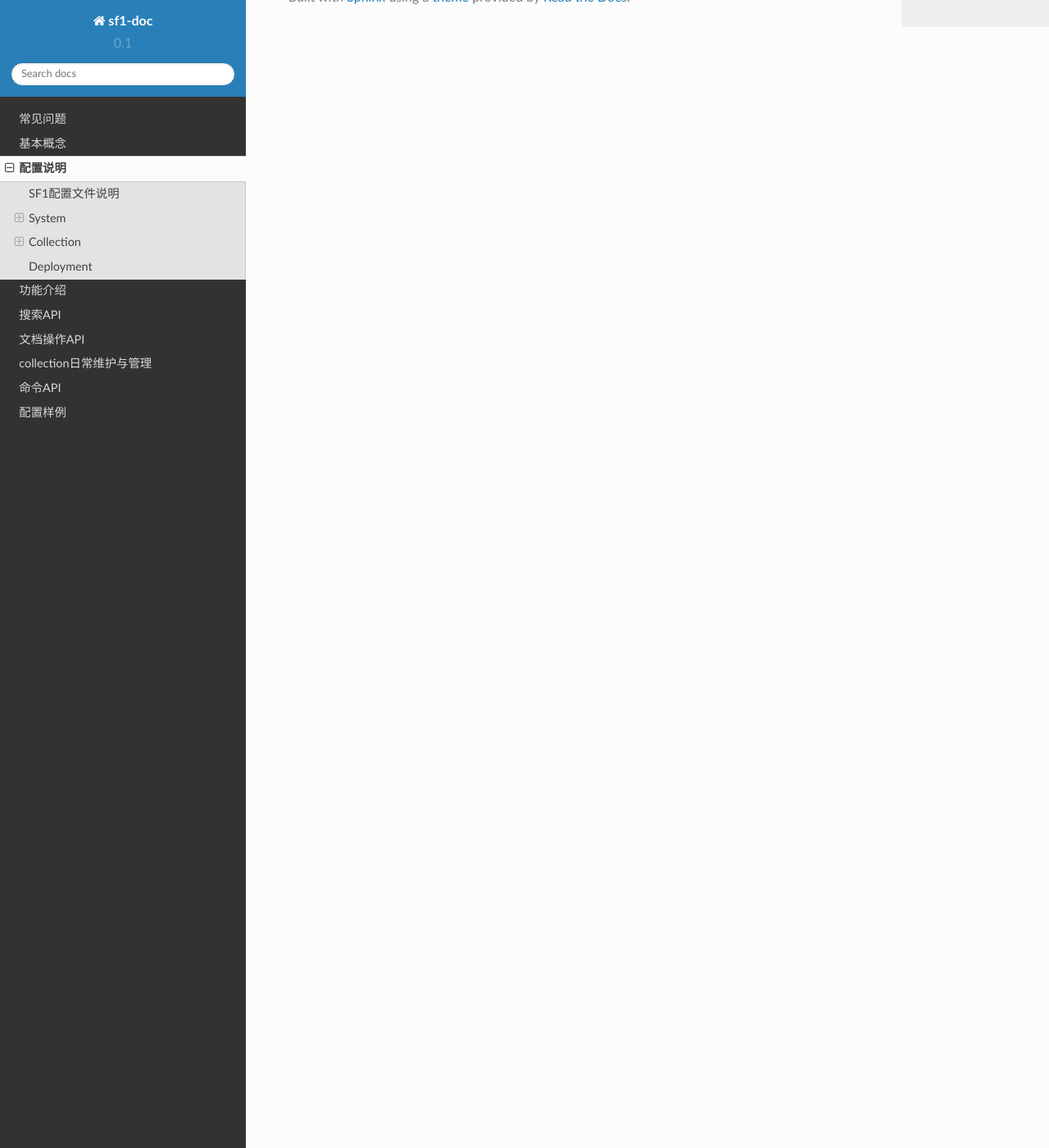
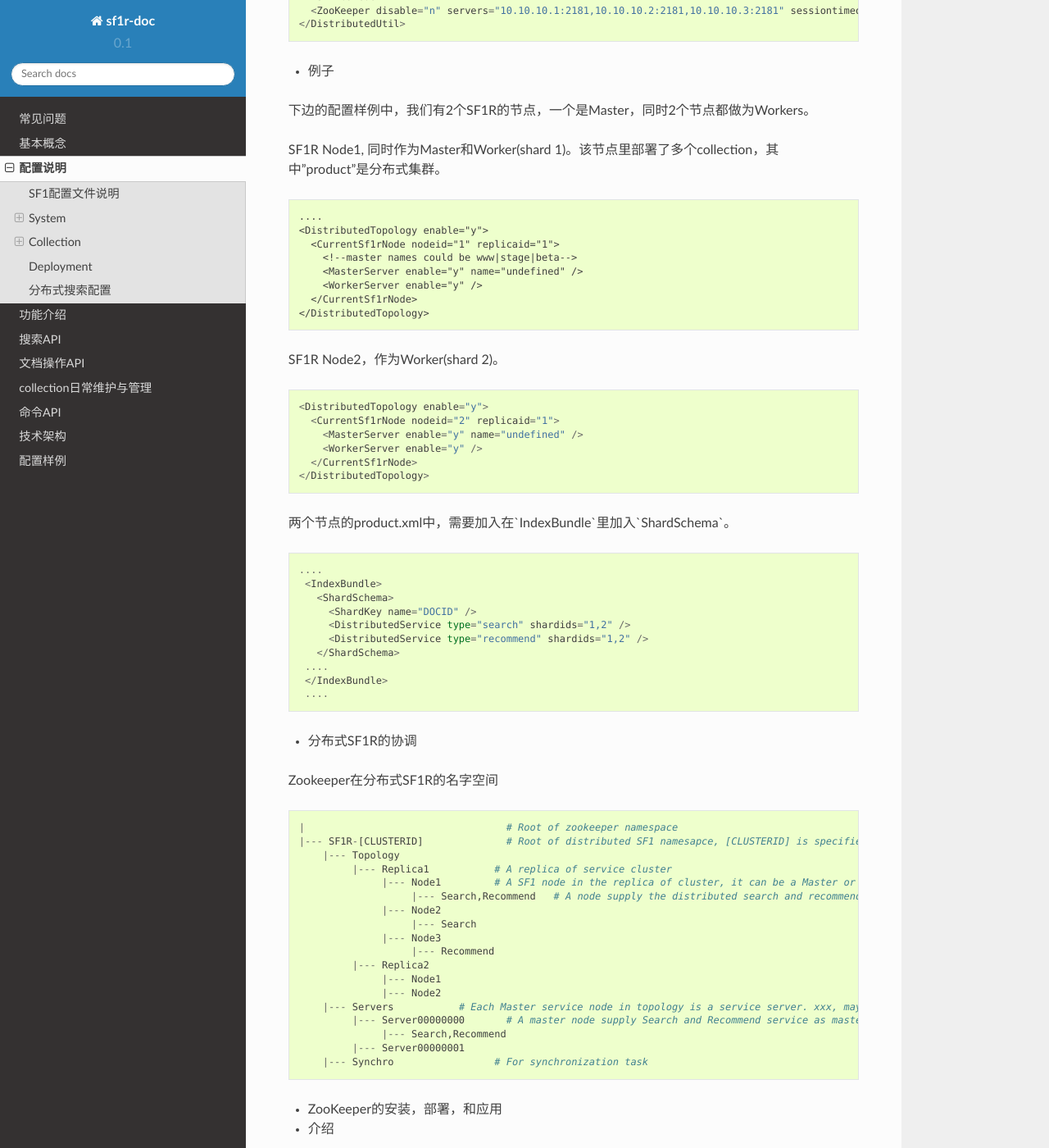
Before and after one commit to izenecloud/sf1r, a Sphinx documentation site: the page built from docs/source/config/HowTo.rst, in a window 1280 px wide and 1400 px high, scrolled down 17376 px. Shown: the whole window at 82% size. Built offline with Sphinx 7.4.7 and the Read the Docs theme 2.0.0, drawn with Linux system fonts in a browser that asks for light colours; formulas are drawn with MathJax 3; pages that are not in the unit, such as notebooks, are missing from menus; some of the changed text lies outside the part shown.

Commit message:
modify config

```diff
--- a/docs/source/conf.py
+++ b/docs/source/conf.py
@@ -41,8 +41,8 @@
 master_doc = 'index'
 
 # General information about the project.
-project = u'sf1-doc'
-copyright = u'2013, Kevin Lin'
+project = u'sf1r-doc'
+copyright = u'2014, iZENECloud'
 
 # The version info for the project you're documenting, acts as replacement for
 # |version| and |release|, also used in various other places throughout the
--- a/docs/source/config/HowTo.rst
+++ b/docs/source/config/HowTo.rst
@@ -993,3 +993,215 @@
 +-------------------------------------+--------------+--------------------------------------------------------------------+
 |                                     |port          |DFS的端口号                                                         |
 +-------------------------------------+--------------+--------------------------------------------------------------------+
+
+
+
+
+分布式搜索配置
+-------------------
+分布式SF1R采用ZooKeeper做为任务调度，因此我们必须在配置文件里指定Zookeeper的地址：
+::
+
+    <DistributedUtil>
+      <ZooKeeper disable="n" servers="10.10.10.1:2181,10.10.10.2:2181,10.10.10.3:2181" sessiontimeout="2000" />
+    </DistributedUtil>
+
+
+* 例子
+
+下边的配置样例中，我们有2个SF1R的节点，一个是Master，同时2个节点都做为Workers。
+
+
+SF1R Node1, 同时作为Master和Worker(shard 1)。该节点里部署了多个collection，其中"product"是分布式集群。
+
+::
+
+    ....
+    <DistributedTopology enable="y">
+      <CurrentSf1rNode nodeid="1" replicaid="1">
+        <!--master names could be www|stage|beta-->
+        <MasterServer enable="y" name="undefined" />
+        <WorkerServer enable="y" />
+      </CurrentSf1rNode>
+    </DistributedTopology>
+
+
+SF1R Node2，作为Worker(shard 2)。
+::
+
+    <DistributedTopology enable="y">
+      <CurrentSf1rNode nodeid="2" replicaid="1">
+        <MasterServer enable="y" name="undefined" />
+        <WorkerServer enable="y" />
+      </CurrentSf1rNode>
+    </DistributedTopology>
+
+
+两个节点的product.xml中，需要加入在`IndexBundle`里加入`ShardSchema`。
+::
+
+   ....
+    <IndexBundle>
+      <ShardSchema>
+        <ShardKey name="DOCID" />
+        <DistributedService type="search" shardids="1,2" />
+        <DistributedService type="recommend" shardids="1,2" />
+      </ShardSchema>
+    ....
+    </IndexBundle>
+    ....
+
+
+* 分布式SF1R的协调
+
+
+Zookeeper在分布式SF1R的名字空间
+::
+
+  |                                  # Root of zookeeper namespace
+  |--- SF1R-[CLUSTERID]              # Root of distributed SF1 namesapce, [CLUSTERID] is specified by user configuration.
+      |--- Topology
+           |--- Replica1           # A replica of service cluster
+                |--- Node1         # A SF1 node in the replica of cluster, it can be a Master or Worker or both.
+                     |--- Search,Recommend   # A node supply the distributed search and recommend service.
+                |--- Node2
+                     |--- Search
+                |--- Node3
+                     |--- Recommend
+           |--- Replica2
+                |--- Node1
+                |--- Node2
+      |--- Servers           # Each Master service node in topology is a service server. xxx, maybe we can remove this node.
+           |--- Server00000000       # A master node supply Search and Recommend service as master
+                |--- Search,Recommend
+           |--- Server00000001
+      |--- Synchro                 # For synchronization task
+
+
+
+* ZooKeeper的安装，部署，和应用
+
+* 介绍
+
+
+ZooKeeper 是一个用于对分布式系统进行协作管理的服务程序，它本身也是分布式的。对于我们的分布式系统来说，ZooKeeper就是一个用来进行分布式管理的服务, ZooKeeper提供了一个简单易用的框架，由Service和Client两部分组成。
+
+ZooKeeper的Service由若干运行的Server组成（1个或多个），这些Server相同且可部署在不同服务器上，每个Server都维护着相同的数据结构（类似于文件目录结构），这个树形结构中的节点叫znode，Server之间会自动同步数据。
+
+ZooKeeper的Client端可以连接到Service，每个Client对象可以连接到一个指定(或自动分配)的Server，用户通过client可以在Server中创建并维护数据。因为不同的Server维护的是同一份数据的复制，所以不同的client之间，通过ZooKeeper Service，就可以达到共享数据（信息）的目的。
+
+** ZooKeeper服务的安装和部署
+
+
+请参考[ZooKeeper Administrator's Guide](http://zookeeper.apache.org/doc/trunk/zookeeperAdmin.html)。
+
+至少需要部署3个Zookeeper的服务节点，下边是在单台机器上配置Zookeeper的例子（实际情况下需要部署到不同机器）
+
+- **Server1**
+
+Configuration file
+
+zookeeper-3.3.3/conf/zoo.cfg
+
+::
+
+tickTime=2000
+dataDir=./data
+clientPort=2181
+initLimit=30
+syncLimit=10
+server.1=localhost:2888:3888
+server.2=localhost:2889:3889
+server.3=localhost:2810:3810
+
+
+_myid_ file  (config data directory)
+zookeeper-3.3.3/data/myid
+::
+
+1
+
+
+start server
+::
+
+zookeeper-3.3.3$ ./bin/zkServer.sh start
+
+
+stop server
+::
+
+zookeeper-3.3.3$ ./bin/zkServer.sh stop
+
+
+- **Server2**
+
+Configuration file
+
+zookeeper-2/conf/zoo.cfg
+::
+
+tickTime=2000
+dataDir=./data
+clientPort=2182
+initLimit=30
+syncLimit=10
+server.1=localhost:2888:3888
+server.2=localhost:2889:3889
+server.3=localhost:2810:3810
+
+_myid_ file (config data directory)
+zookeeper-2/data/myid
+::
+
+2
+
+
+start server
+
+::
+
+zookeeper-2$ ./bin/zkServer.sh start
+
+
+- **Server3**
+
+配置文件
+zookeeper-3/conf/zoo.cfg
+::
+
+tickTime=2000
+dataDir=./data
+clientPort=2183
+initLimit=30
+syncLimit=10
+server.1=localhost:2888:3888
+server.2=localhost:2889:3889
+server.3=localhost:2810:3810
+
+_myid_ 文件 (配置data目录)
+zookeeper-3/data/myid
+::
+3
+
+
+start server
+::
+
+zookeeper-3$ ./bin/zkServer.sh start
+
+
+### ZooKeeper客户端
+
+对于SF1R, 我们把Zookeeper的C客户端封装为C++，可以在
+`izenelib`_
+里看到相关代码
+
+.. _izenelib: https://github.com/izenecloud/izenelib/tree/master/include/3rdparty/zookeeper
+
+参考如下头文件：
+::
+
+#include <3rdparty/zookeeper/ZooKeeper.hpp>
+#include <3rdparty/zookeeper/ZooKeeperWatcher.hpp>
+#include <3rdparty/zookeeper/ZooKeeperEvent.hpp>
--- a/docs/source/index.rst
+++ b/docs/source/index.rst
@@ -36,8 +36,8 @@
 4. 技术架构
 ----------------
 .. toctree::
-   :maxdepth: 2
 
+   tech/Arch.rst
 
 5. 运维手册
 ---------------
```
Also changed, not shown: docs/source/tech/Arch.rst (added, +8 -0 lines).
